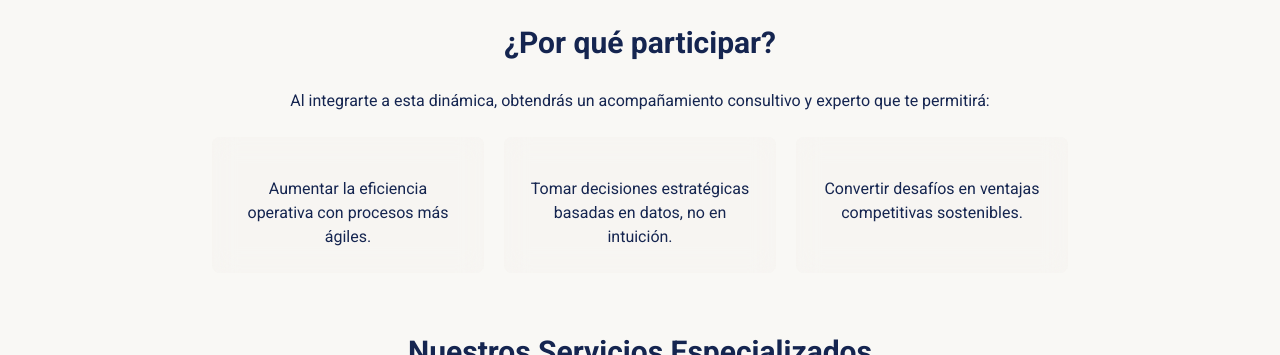
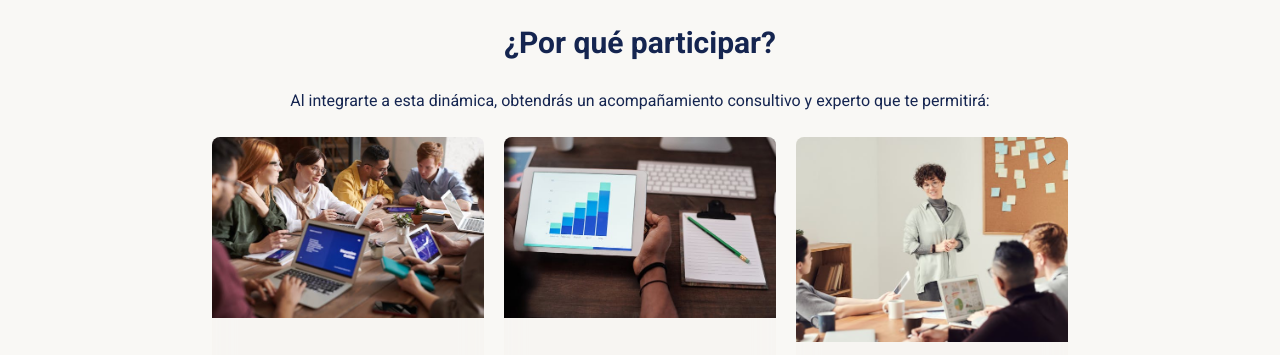
Before and after one commit to ajamdev/innovaLatam2025, an Astro site: page / in a window 1280 px wide. Shown: the part 1940-2295 px from the top of the page. Built offline with nearby package versions, Linux system fonts and the light colour scheme; Astro itself is replaced by a stand-in of ours; a script that the page names is missing.

Commit message:
fix: ajustar la estructura de la tarjeta para incluir imágenes con clase y tamaño adecuados

```diff
--- a/src/pages/index.astro
+++ b/src/pages/index.astro
@@ -194,8 +194,8 @@ import { CARDS } from "@/lib/consts/card";
           {
             CARDS.map(({ id, name, description }) => (
               <article class="overflow-hidden rounded-lg  w-full backdrop-blur-md bg-nimbus-shade/30 flex flex-col items-center gap-4">
-                <div>
-                  <img src="" alt="" />
+                <div class="w-full h-full">
+                  <img class="size-full object-cover" src={`/all-img/cards/${id}.jpg`} alt="" />
                 </div>
                 <div class="p-6">
                   <p class="text-center">{description}</p>
```
